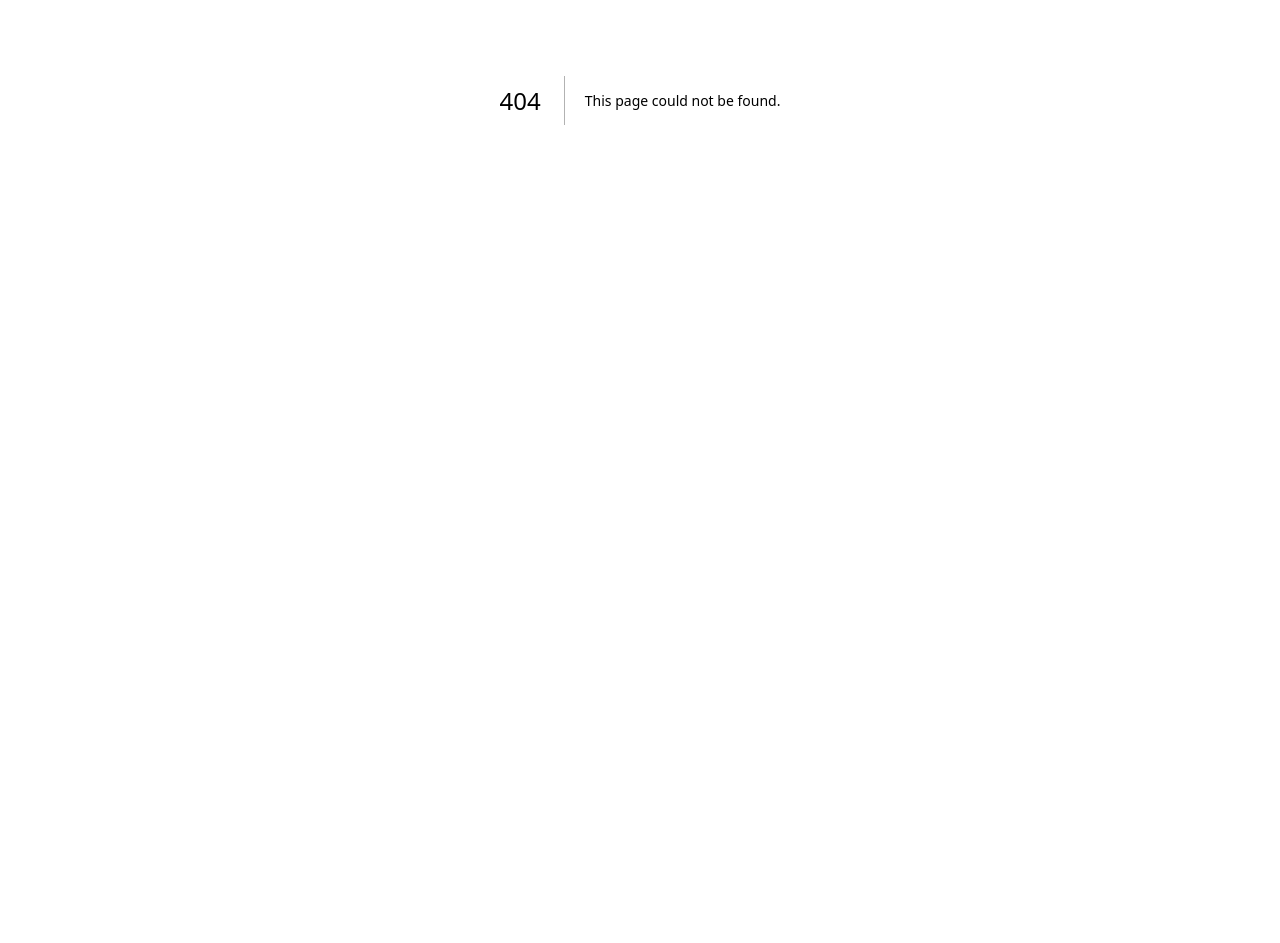
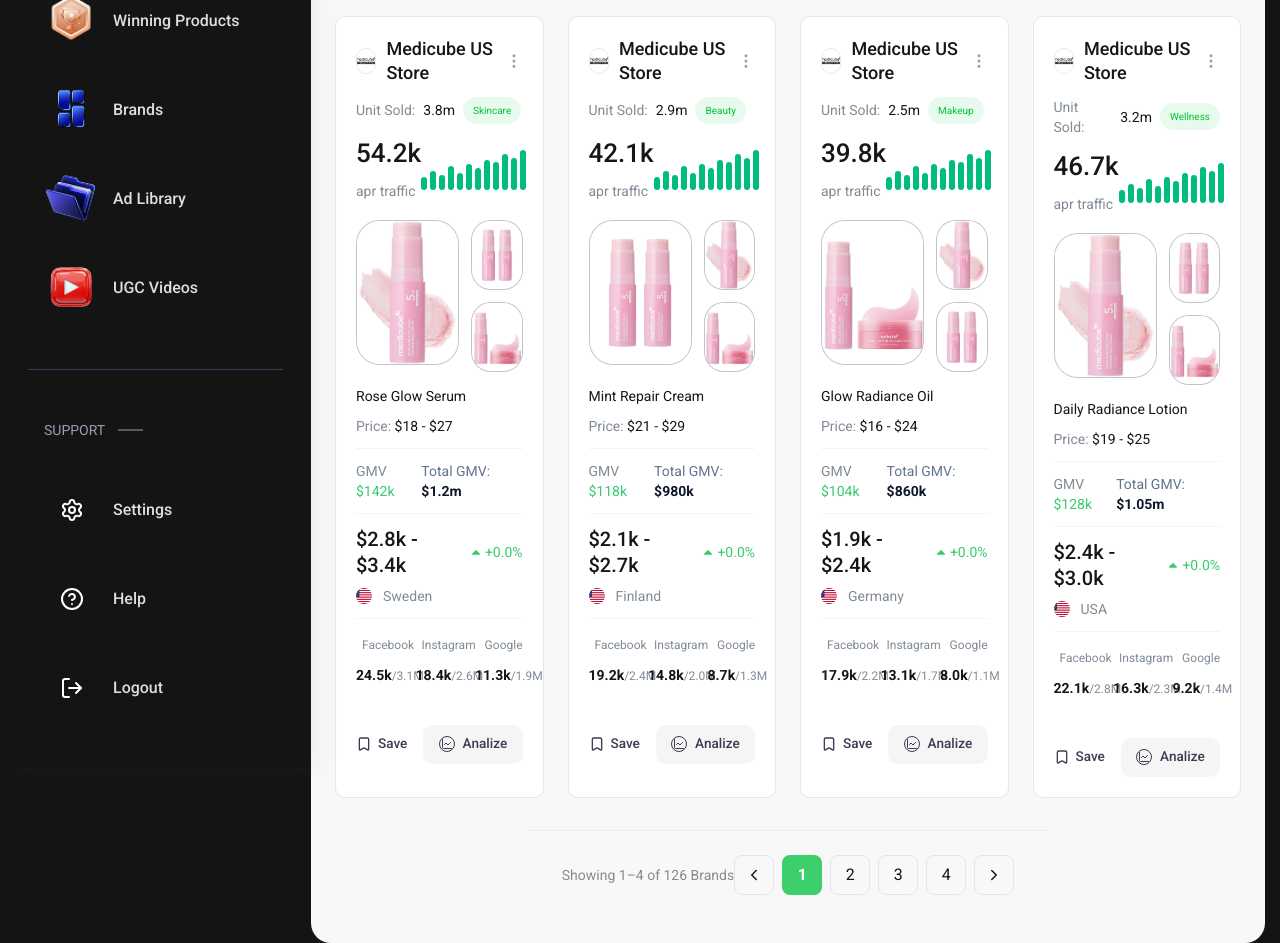
Before and after one commit to solutiontowards/brandsearch, a Next.js app: page /winning-products in a window 1280 px wide. Before the commit this address had no page. Shown: the part 300-1243 px from the top of the page. Before the commit the page ends 800 px from the top, so only its background shows below. Built offline with nearby package versions, Linux system fonts and the light colour scheme.

Commit message:
Dashboard design working on ads library page

```diff
--- /dev/null
+++ b/app/brands/page.tsx
@@ -0,0 +1,32 @@
+import Sidebar from "@/app/components/layout/Sidebar/Sidebar";
+import BrandProductsNavbar from "@/app/components/layout/Navbar/BrandProductsNavbar";
+
+import BrandCard from "@/app/components/sections/Brands/BrandCard";
+import BrandPagination from "@/app/components/brand/BrandPagination";
+
+import { brandCards } from "@/app/data/brands";
+
+export default function BrandsPage() {
+  return (
+    <div className="flex min-h-screen bg-[#141414]">
+      <Sidebar />
+
+      <main className="flex-1 mt-[15px] mr-[15px] overflow-y-auto rounded-[20px] bg-[#F8F8F8] p-6">
+        <BrandProductsNavbar />
+
+        <div className="mt-6 grid grid-cols-1 gap-6 md:grid-cols-2 xl:grid-cols-3">
+          {brandCards.map((brand) => (
+            <BrandCard
+              key={brand.id}
+              {...brand}
+            />
+          ))}
+        </div>
+
+        <div className="mt-8 flex justify-center">
+          <BrandPagination />
+        </div>
+      </main>
+    </div>
+  );
+}
--- a/app/components/sections/Brands/BrandCard.tsx
+++ b/app/components/sections/Brands/BrandCard.tsx
@@ -292,6 +292,7 @@
                 alt=""
                 width={18}
                 height={18}
+                style={{ width: "18px", height: "18px" }}
               />
 
               <span className="text-[14px] leading-5 tracking-[0.03em] text-[#808B96]">
--- a/app/components/sections/TopPerformingAds/TopPerformingAdCard.tsx
+++ b/app/components/sections/TopPerformingAds/TopPerformingAdCard.tsx
@@ -185,13 +185,15 @@
         {/* Presented By Meta */}
 
         <div className="absolute bottom-4 right-4 flex h-8 items-center gap-2 rounded-full bg-white px-3 shadow-[0px_4px_4px_rgba(0,0,0,0.25)]">
-
-          <Image
-            src="/image/meta-logo.svg"
-            alt="Meta"
-            width={22}
-            height={22}
-          />
+          <div className="relative h-[22px] w-[22px] flex-shrink-0">
+            <Image
+              src="/image/meta-logo.svg"
+              alt="Meta"
+              fill
+              sizes="22px"
+              className="object-contain"
+            />
+          </div>
 
           <span className="text-[12px] font-normal leading-[15px] text-[#141617]">
             Presented By
@@ -212,6 +214,7 @@
             width={16}
             height={16}
             className="mr-[11px]"
+            style={{ width: "16px", height: "16px" }}
           />
 
           <span className="text-[14px] leading-5 tracking-[0.03em] text-[#808B96]">
--- /dev/null
+++ b/app/winning-products/page.tsx
@@ -0,0 +1,34 @@
+import Sidebar from "@/app/components/layout/Sidebar/Sidebar";
+import BrandProductsNavbar from "@/app/components/layout/Navbar/BrandProductsNavbar";
+
+import TrendingProductCard from "@/app/components/sections/TrendingProducts/TrendingProductCard";
+import BrandPagination from "@/app/components/brand/BrandPagination";
+
+import { trendingProducts } from "@/app/data/trendingProducts";
+
+export default function WinningProductsPage() {
+  return (
+    <div className="flex min-h-screen bg-[#141414]">
+      <Sidebar />
+
+      <main className="flex-1 mt-[15px] mr-[15px] overflow-y-auto rounded-[20px] bg-[#F8F8F8] p-6">
+        <BrandProductsNavbar />
+
+        {/* Product Cards */}
+        <div className="mt-6 grid grid-cols-1 gap-6 md:grid-cols-2 xl:grid-cols-4">
+          {trendingProducts.slice(0, 8).map((product) => (
+            <TrendingProductCard
+              key={product.id}
+              {...product}
+            />
+          ))}
+        </div>
+
+        {/* Pagination */}
+        <div className="mt-8 flex justify-center">
+          <BrandPagination />
+        </div>
+      </main>
+    </div>
+  );
+}
```
